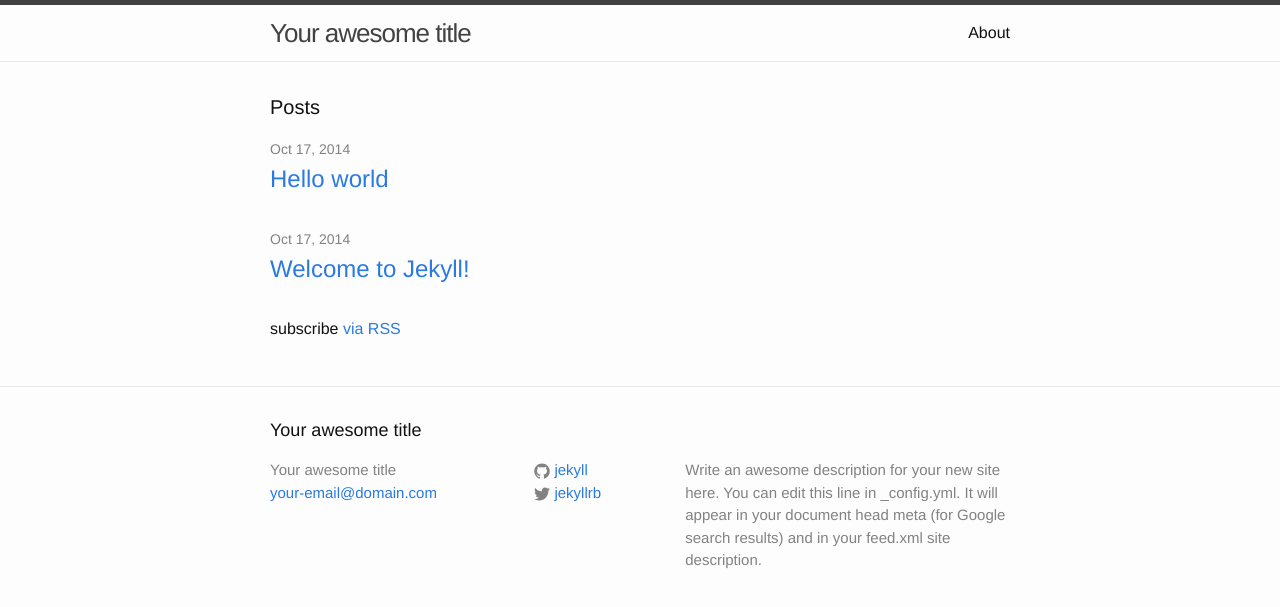
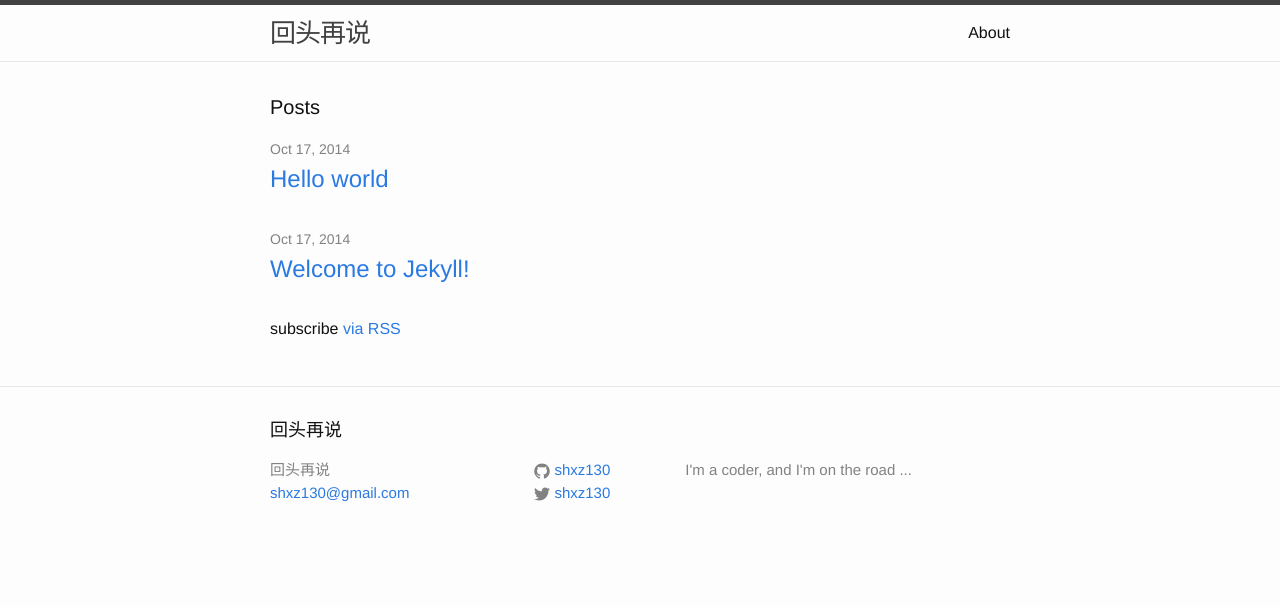
Before and after one commit to shxz130/shxz130.github.io, a Jekyll site: the page built from index.html, in a window 1280 px wide. Shown: the top 607 px of the page. Built offline with Jekyll 4.4.1, drawn with Linux system fonts in a browser that asks for light colours.

Commit message:
modify config

```diff
--- a/_config.yml
+++ b/_config.yml
@@ -1,14 +1,12 @@
 # Site settings
-title: Your awesome title
-email: your-email@domain.com
+title: 回头再说
+email: shxz130@gmail.com
 description: > # this means to ignore newlines until "baseurl:"
-  Write an awesome description for your new site here. You can edit this
-  line in _config.yml. It will appear in your document head meta (for
-  Google search results) and in your feed.xml site description.
+    I'm a coder, and I'm on the road ...
 baseurl: "" # the subpath of your site, e.g. /blog/
 url: "http://yourdomain.com" # the base hostname & protocol for your site
-twitter_username: jekyllrb
-github_username:  jekyll
+twitter_username: shxz130
+github_username:  shxz130
 
 # Build settings
 markdown: kramdown
```
